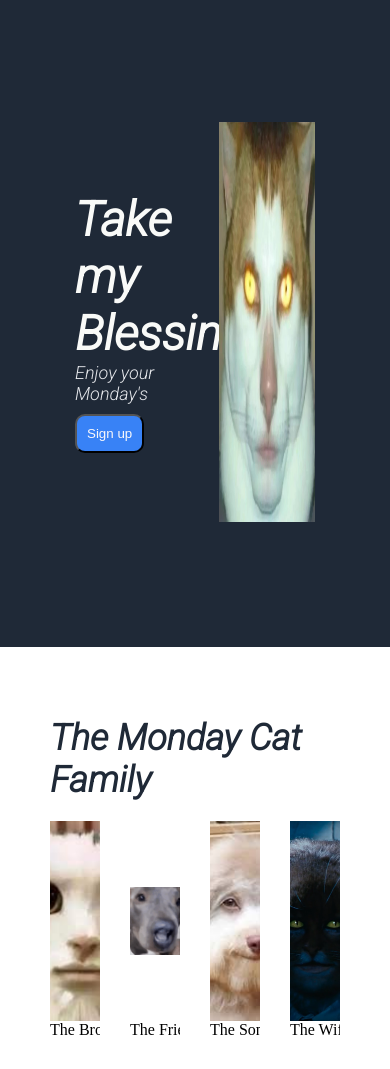
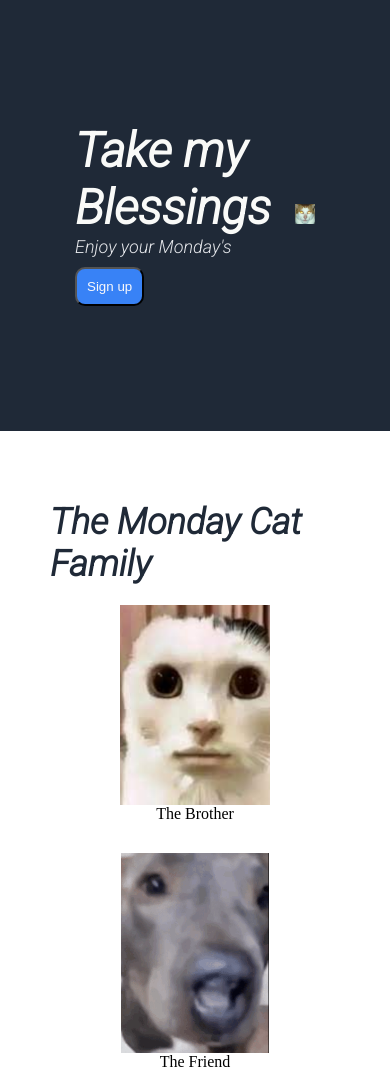
Before and after one commit to Kushal2205a/Learning-TheOdinProjectCSS, a plain HTML site: page index.html in a window 390 px wide. Shown: the part 63-1132 px from the top of the page. Drawn offline with Linux system fonts and the light colour scheme.

Commit message:
Made it responsive

```diff
--- a/index.html
+++ b/index.html
@@ -20,9 +20,9 @@
 
                             <img src= "Monday-cat.jpg" class="logo-header">
                             <div class="right-shit">
-                                <a>Monday</a>
-                                <a>Left</a>
-                                <a>me</a>
+                                <a href="https://www.youtube.com/shorts/j2MpboPLs0g">Monday</a>
+                                <a href="https://youtu.be/hB7CDrVnNCs?si=PjBq49ts71eTEkqu">Left</a>
+                                <a href="https://www.reddit.com/media?url=https%3A%2F%2Fpreview.redd.it%2Fwho-wins-in-terms-of-brainrot-v0-h5fm8az9lkdc1.png%3Fwidth%3D640%26crop%3Dsmart%26auto%3Dwebp%26s%3D316f1c7afad01141543dded715047ce3ade3e720">me</a>
                             </div>
                         </div>
                         <div class="part2panel1">
--- a/styles.css
+++ b/styles.css
@@ -41,6 +41,7 @@
 
 }
 .logo-header{
+
     height: 40px;
     width: auto;
 
@@ -56,6 +57,12 @@
     gap: 15px;
 }
 
+.right-shit a{
+    color: #e5e7eb;
+    text-decoration: none;
+
+}
+
 .part2panel1{
     display: flex;
     align-items: center;
@@ -63,11 +70,8 @@
     padding-top: 50px;
     padding-bottom: 50px;
     gap: 10%;
-}
-
-.pl-image, .content{
-    width: 50%;
-
+    flex: auto;
+    justify-content: center;
 }
 .content{
     height: 100%;
@@ -76,14 +80,12 @@
     display: flex;
     justify-content: center;
     align-items: center;
-    max-height: 100%;
-
 }
 
 .pl-image img{
-    width: auto;
-    max-width: 100%;
-    height: 400px;
+    width: 100%;
+    height: auto;
+    max-height: 400px;
     display: block;
 
 }
@@ -111,12 +113,12 @@
 
 .cards{
     display: flex;
-
     flex-direction: row;
     justify-content: center;
     align-items: center;
     gap: 30px;
     max-width: 100%;
+    flex-wrap: wrap;
 
 }
 
@@ -150,6 +152,8 @@
     width: auto;
 }
 .card p{
+    display: flex;
+    justify-content: center;
     margin: 0 auto;
     width: 100px;
 }
```
